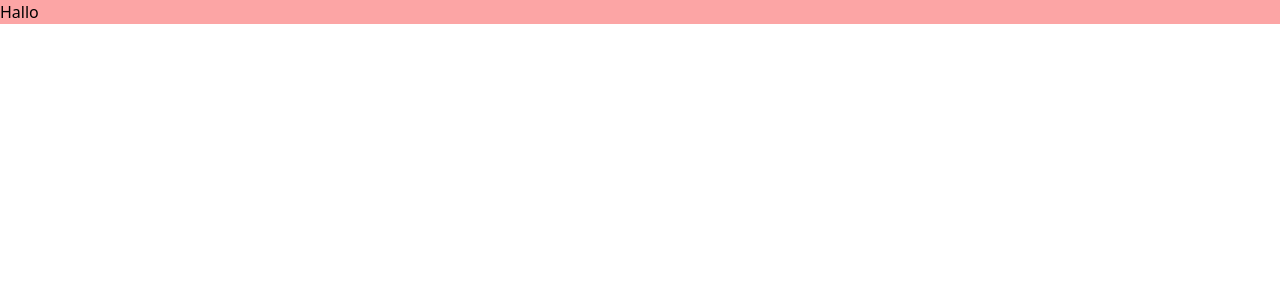
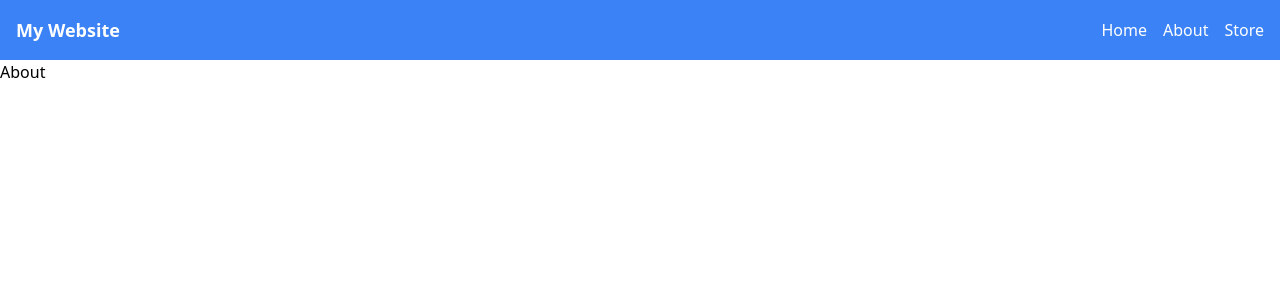
Before and after one commit to davidbtorres/simple-ecommerce, a React (Vite) app: page /about in a window 1280 px wide. Shown: the top 300 px of the page. Built offline with nearby package versions, Linux system fonts and the light colour scheme.

Commit message:
implemented reactrouter6, added routes and pages, added navbar

```diff
--- a/package.json
+++ b/package.json
@@ -10,8 +10,9 @@
     "preview": "vite preview"
   },
   "dependencies": {
+    "dom": "^0.0.3",
     "react": "^18.2.0",
-    "react-dom": "^18.2.0"
+    "react-router-dom": "^6.14.0"
   },
   "devDependencies": {
     "@types/react": "^18.0.37",
--- a/src/App.tsx
+++ b/src/App.tsx
@@ -1,9 +1,21 @@
+import { Routes, Route } from "react-router-dom"
+import { Home } from "./pages/Home"
 import './index.css';
+import { Store } from "./pages/Store";
+import { About } from "./pages/About";
+import { Navbar } from "./components/Navbar";
 
 function App() {
 
   return (
-    <h1 className="bg-red-300">Hallo</h1>
+    <>
+      <Navbar />
+      <Routes>
+        <Route path="/" element={<Home />}> </Route>
+        <Route path="/store" element={<Store />}> </Route>
+        <Route path="/about" element={<About />}> </Route>
+      </Routes>
+    </>
   )
 }
 
--- /dev/null
+++ b/src/components/Navbar.tsx
@@ -0,0 +1,30 @@
+import React from 'react'
+
+export function Navbar() {
+    return (
+        <nav className="bg-blue-500 p-4">
+            <div className="container mx-auto">
+                <div className="flex items-center justify-between">
+                    <div className="text-white font-bold text-lg">My Website</div>
+                    <ul className="flex space-x-4">
+                        <li>
+                            <a href="/" className="text-white hover:underline">
+                                Home
+                            </a>
+                        </li>
+                        <li>
+                            <a href="/about" className="text-white hover:underline">
+                                About
+                            </a>
+                        </li>
+                        <li>
+                            <a href="/store" className="text-white hover:underline">
+                                Store
+                            </a>
+                        </li>
+                    </ul>
+                </div>
+            </div>
+        </nav>
+    )
+}
--- a/src/main.tsx
+++ b/src/main.tsx
@@ -1,9 +1,12 @@
 import React from 'react'
 import ReactDOM from 'react-dom/client'
 import App from './App.tsx'
+import { BrowserRouter } from "react-router-dom"
 
 ReactDOM.createRoot(document.getElementById('root') as HTMLElement).render(
   <React.StrictMode>
-    <App />
+    <BrowserRouter>
+      <App />
+    </BrowserRouter>
   </React.StrictMode>,
 )
--- /dev/null
+++ b/src/pages/About.tsx
@@ -0,0 +1,3 @@
+export function About() {
+    return <h1>About</h1>
+}
--- /dev/null
+++ b/src/pages/Home.tsx
@@ -0,0 +1,3 @@
+export function Home() {
+    return <h1>Home</h1>
+}
--- /dev/null
+++ b/src/pages/Store.tsx
@@ -0,0 +1,3 @@
+export function Store() {
+    return <h1>Store</h1>
+}
```
Also changed, not shown: 1 other file (tests, documents, lock files or other folders).
